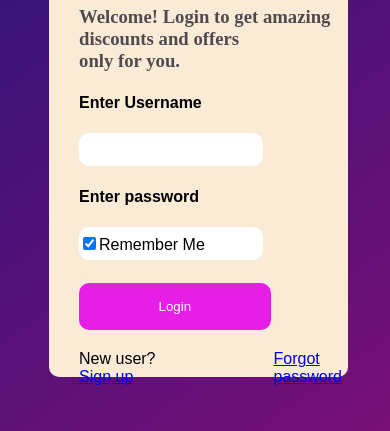
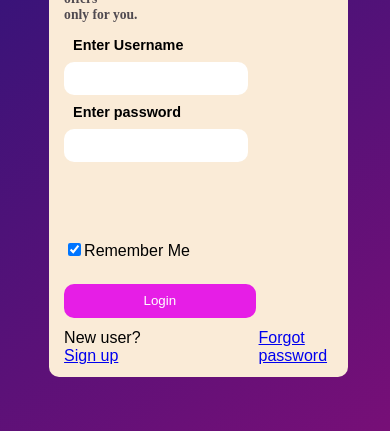
Before and after one commit to Dev-ShivaPrasad/Login, a plain HTML site: page Index.html in a window 390 px wide. Shown: the part 413-844 px from the top of the page. Drawn offline with Linux system fonts and the light colour scheme.

Commit message:
improved responsiveness

```diff
--- a/Index.html
+++ b/Index.html
@@ -16,9 +16,9 @@
             <h3 id="discription">Welcome! Login to get amazing discounts and offers
                 <br>only for you.
             </h3>
-            <h4>Enter Username</h4>
+            <h4 id="un">Enter Username</h4>
             <input type="Username" id="Username">
-            <h4>Enter password</h4>
+            <h4 id="pass">Enter password</h4>
             <input type="password" id="password">
             <div id="chbx">
                 <label for="checkbox"><input type="checkbox" id="checkbox" checked>Remember Me</label>
--- a/style.css
+++ b/style.css
@@ -49,7 +49,7 @@ body {
 
 
 #Username {
-    font-size: 150%;
+    font-size: 120%;
     color: rgb(230, 30, 230);
     border: 0px;
     width: 60%;
@@ -58,7 +58,7 @@ body {
 }
 
 #password {
-    font-size: 150%;
+    font-size: 120%;
     color: rgb(230, 30, 230);
     border: 0px;
     width: 60%;
@@ -104,16 +104,14 @@ p{
 
 }
 
-@media screen and (max-width: 900px){
+@media screen and (max-width: 900px)
+{
     .BgElement {
 
-        background-color: antiquewhite;
         height: 90%;
         width: 80%;
-        border-radius: 10PX;
         top: 4.5%;
         left: 11%;
-        position: relative;
     }
 
     #inner {
@@ -126,7 +124,6 @@ p{
 
     #text {
         margin: 0%;
-        position: relative;
         height: 60%;
         width: 100%;
         left: 10%;
@@ -134,7 +131,6 @@ p{
     }
 
     #chbx{
-        position: absolute;
         width: 100%;
         top: 64%;
     }
@@ -142,8 +138,6 @@ p{
     #Loginbtn {
         height: 10%;
         top: 75%;
-        position: absolute;
-        border-radius: 10px;
     }
 
     p{
@@ -154,10 +148,49 @@ p{
         width: 100%;
         top: 90%;
     }
+    #fp {
+    left: 65%;
+    }
+}
+ @media screen and (max-width: 600px){
 
+    #login {
+        font-size: 120%;
 
-#fp {
-    left: 65%;
+    }
+    #discription {
+        font-size: 85%;
+        width: 90%;
+    }
+    #un{
+        font-size: 90%;
+        margin: 3%;
+    }
+    #pass{
+        font-size: 90%;
+        margin: 3%;
+    }
+
+    #text {
+        position: absolute;
+        left: 5%;
+    }
+    #chbx{
+        position: absolute;
+        width: 100%;
+        top: 70%;
+    }
+    #Loginbtn {
+        height: 7%;
+        top: 80%;
+        position: absolute;
+        border-radius: 10px;
+    }
+
+    #algn{
+
+        position: absolute;
+        width: 100%;
+        top: 90%;
+    }
 }
-
-}
```
